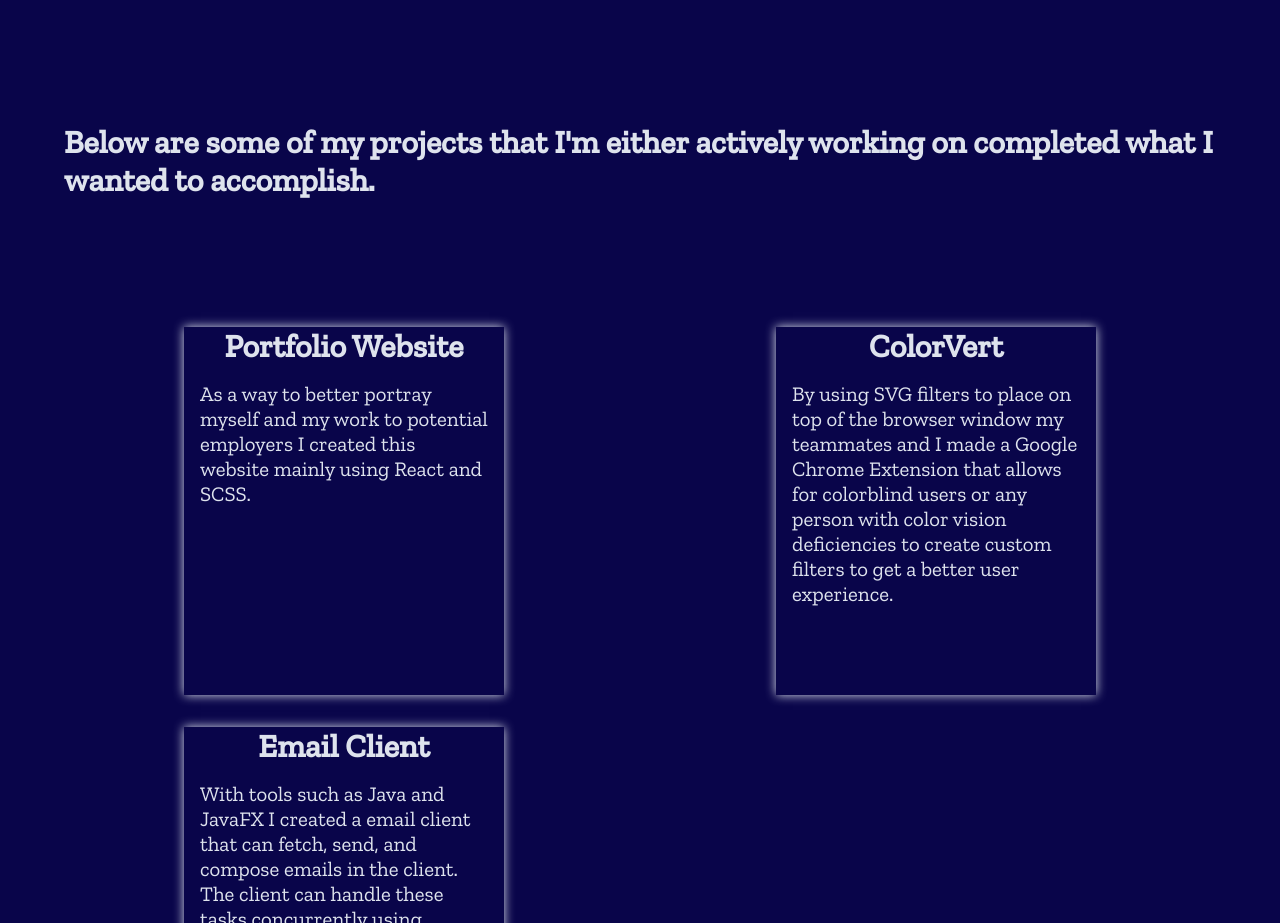
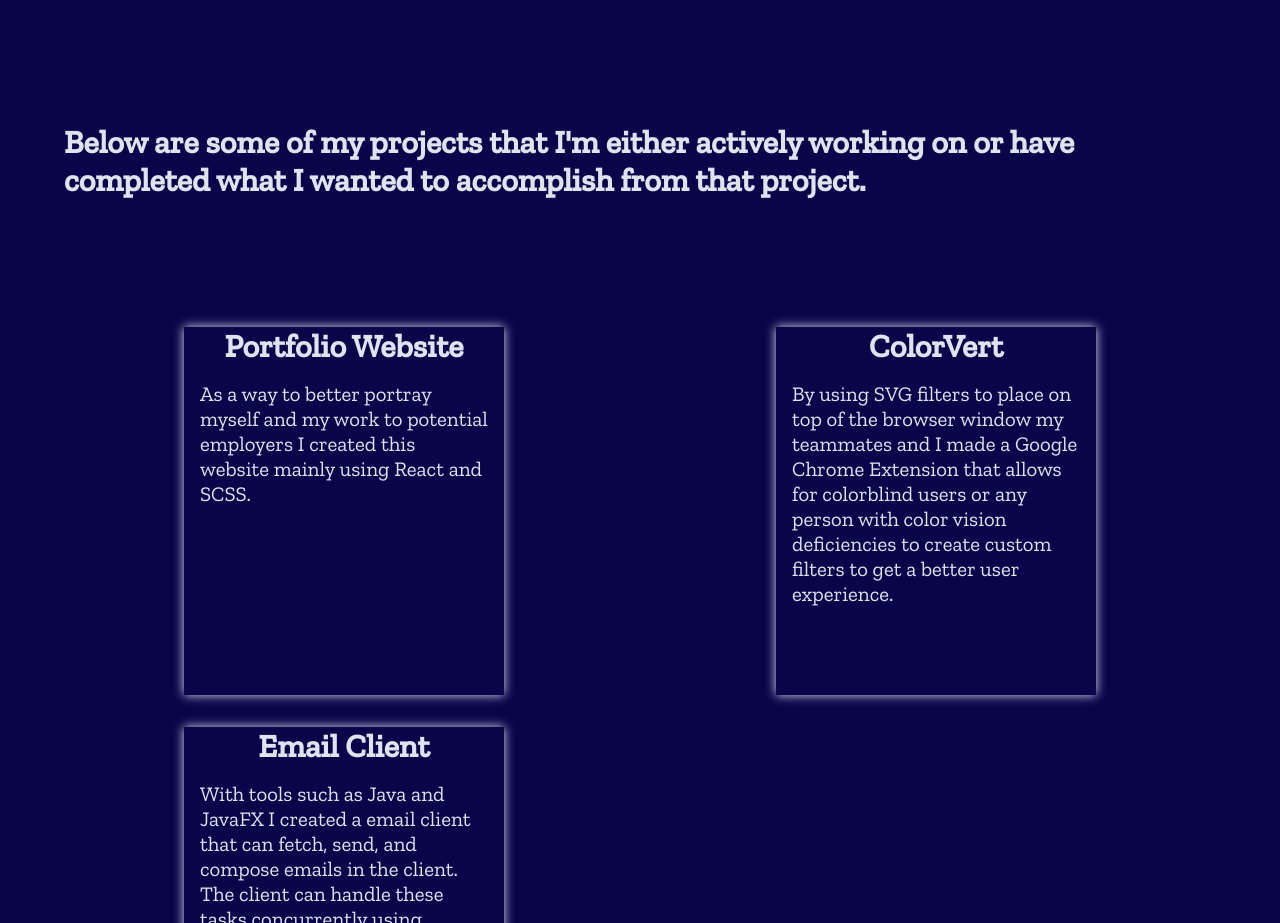
Before and after one commit to Jameell-Adjei/portfolio-website, a React (Create React App) app: page / in a window 1280 px wide. Shown: the part 1300-2223 px from the top of the page. Built offline with nearby package versions, Linux system fonts and the light colour scheme.

Commit message:
Typo in Project.js

```diff
--- a/src/components/Project.js
+++ b/src/components/Project.js
@@ -7,7 +7,7 @@ const Project = () => {
     useOnViewport({rootMargin: '0px 0px -250px 0px', threshold: 0}, '.project-container', 'animate');
     return (
         <div className='global project-container' id='projects'>
-            <h2 className ='project__main-header'>Below are some of my projects that I'm either actively working on completed what I wanted to accomplish.</h2>
+            <h2 className ='project__main-header'>Below are some of my projects that I'm either actively working on or have completed what I wanted to accomplish from that project.</h2>
            <div className="project-grid">
 
 
@@ -16,7 +16,7 @@ const Project = () => {
                <ProjectItem title='ColorVert' desc='By using SVG filters to place on top of the browser window my teammates and I made a  Google  Chrome Extension that allows for colorblind users or any person with color vision deficiencies to create custom filters to get a better user experience.' link='https://github.com/HamzaWaseemBajwa/ColorVert-browser-extension'/>
 
 
-               <ProjectItem title='Email Client' desc='With tools such as Java and JavaFX I created a email client that can fetch, send, and compose emails in the client. The client can handle these tasks concurrently using classes created in JavaFX.' link=''/>
+               <ProjectItem title='Email Client' desc='With tools such as Java and JavaFX I created a email client that can fetch, send, and compose emails in the client. The client can handle these tasks concurrently using classes created in JavaFX.'/>
 
             </div>
         </div>
--- a/src/components/ProjectItem.js
+++ b/src/components/ProjectItem.js
@@ -16,7 +16,7 @@ const ProjectItem = ({title , desc, link}) => {
 ProjectItem.propTypes = {
     title: PropTypes.string.isRequired,
     desc: PropTypes.string.isRequired,
-    link: PropTypes.string.isRequired,
+    link: PropTypes.string,
 }
 
 export default ProjectItem;
```
